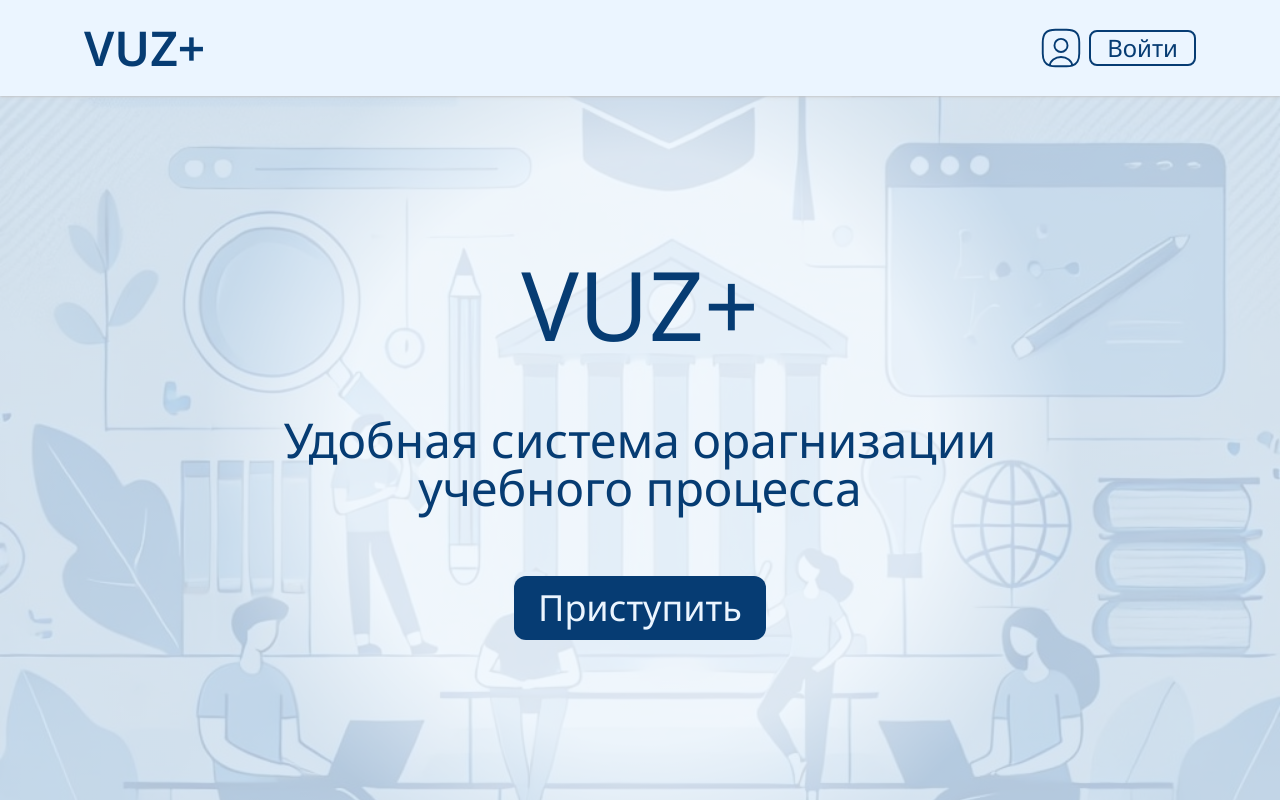
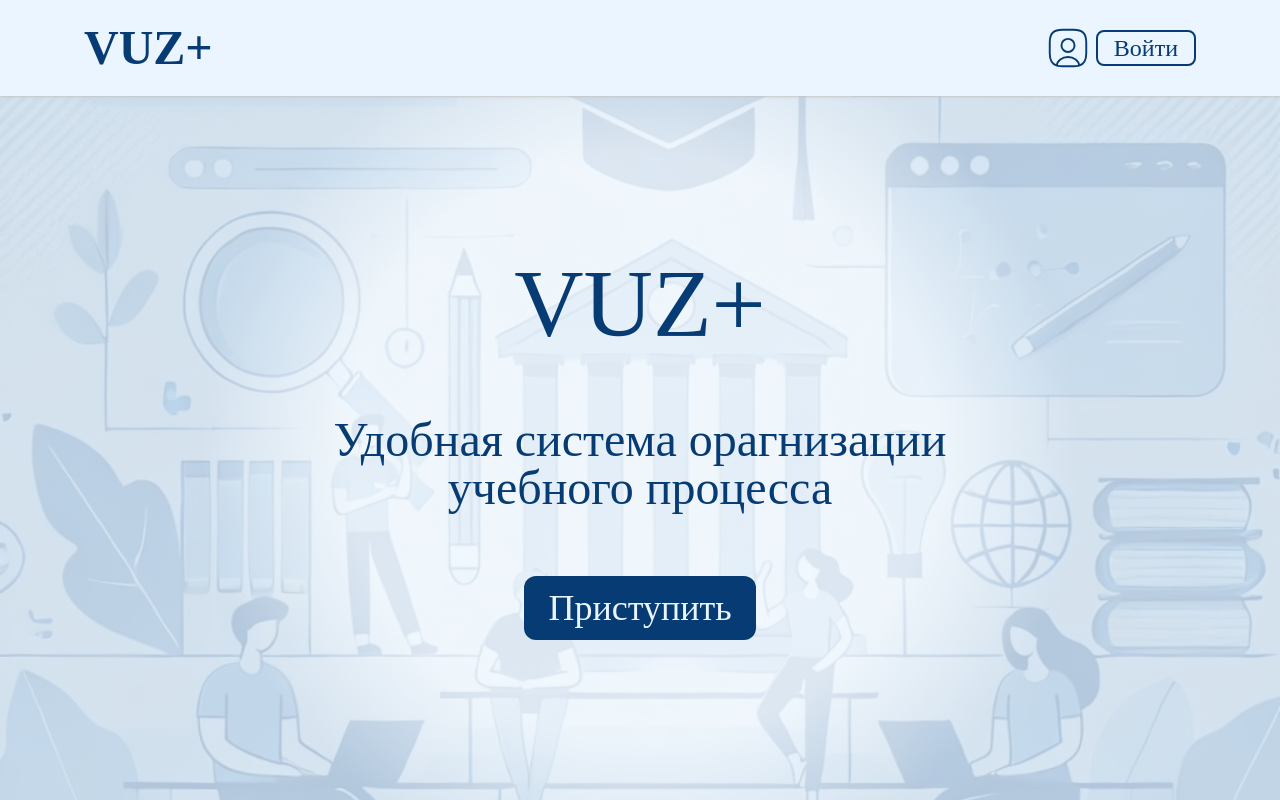
Before and after one commit to gnomDevelopers/RTU_MIREA_and_1C_hackaton, a Vue app in the folder web/: page / in a window 1280 px wide. Built offline with nearby package versions, Linux system fonts and the light colour scheme.

Commit message:
fonts added

```diff
--- a/web/src/assets/styles/input.css
+++ b/web/src/assets/styles/input.css
@@ -74,6 +74,30 @@
   font-display: swap;
 }
 
+@font-face {
+  font-family: 'Arsenal';
+  src: url('../fonts/Arsenal-Regular.ttf') format('ttf');
+  font-weight: 400;
+  font-style: normal;
+  font-display: swap;
+}
+
+@font-face {
+  font-family: 'Arsenal';
+  src: url('../fonts/Arsenal-Bold.ttf') format('ttf');
+  font-weight: 700;
+  font-style: normal;
+  font-display: swap;
+}
+
+@font-face {
+  font-family: 'BacasimeAntique';
+  src: url('../fonts/BacasimeAntique-Regular.ttf') format('ttf');
+  font-weight: 400;
+  font-style: normal;
+  font-display: swap;
+}
+
 :root{
   --bg-color-ultralight: #FAFCFF;
   --bg-color-light: #EBF5FF;
@@ -129,7 +153,7 @@
 
 *{
   color: var(--bg-color-bold);
-  font-family: 'NotoSans';
+  font-family: 'Arsenal';
 }
 
 .scrollable{
--- a/web/src/assets/styles/output.css
+++ b/web/src/assets/styles/output.css
@@ -1353,6 +1353,42 @@ video {
   font-display: swap;
 }
 
+@font-face {
+  font-family: 'Arsenal';
+
+  src: url('../fonts/Arsenal-Regular.ttf') format('ttf');
+
+  font-weight: 400;
+
+  font-style: normal;
+
+  font-display: swap;
+}
+
+@font-face {
+  font-family: 'Arsenal';
+
+  src: url('../fonts/Arsenal-Bold.ttf') format('ttf');
+
+  font-weight: 700;
+
+  font-style: normal;
+
+  font-display: swap;
+}
+
+@font-face {
+  font-family: 'BacasimeAntique';
+
+  src: url('../fonts/BacasimeAntique-Regular.ttf') format('ttf');
+
+  font-weight: 400;
+
+  font-style: normal;
+
+  font-display: swap;
+}
+
 :root{
   --bg-color-ultralight: #FAFCFF;
   --bg-color-light: #EBF5FF;
@@ -1409,7 +1445,7 @@ video {
 
 *{
   color: var(--bg-color-bold);
-  font-family: 'NotoSans';
+  font-family: 'Arsenal';
 }
 
 .scrollable{
```
